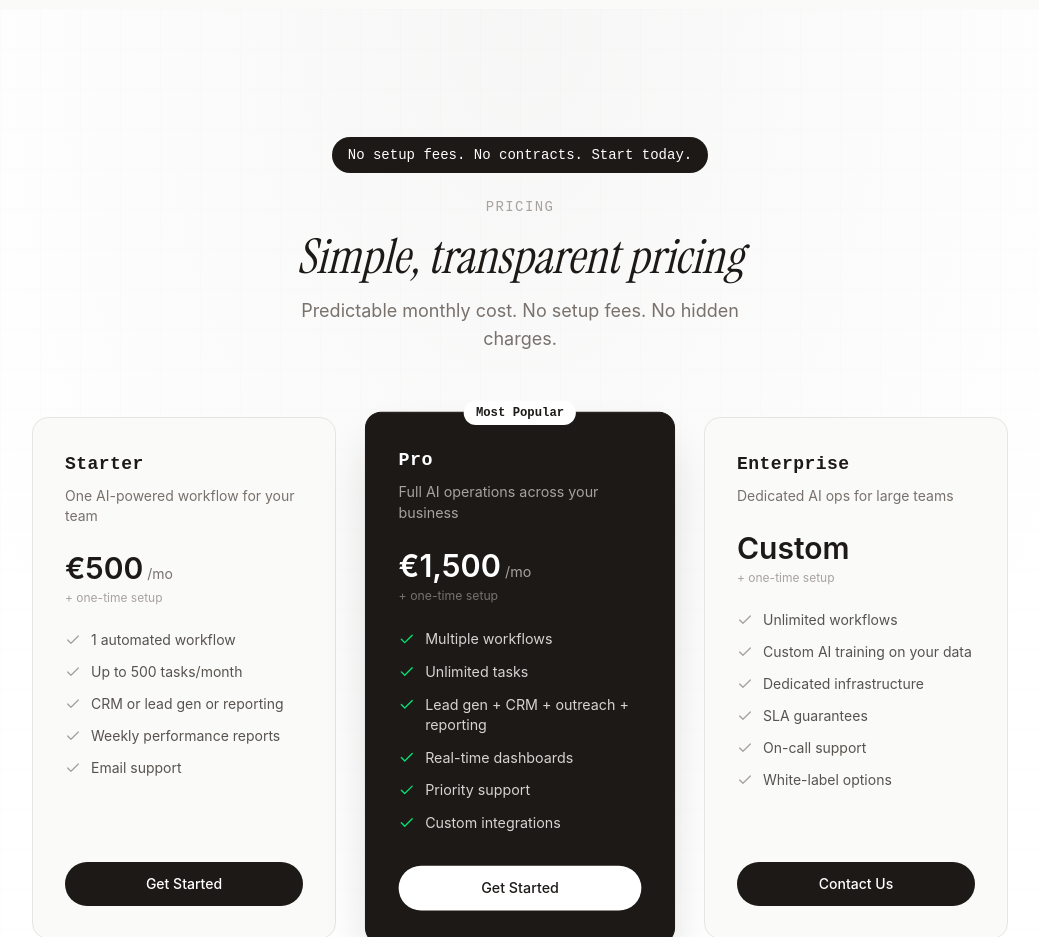
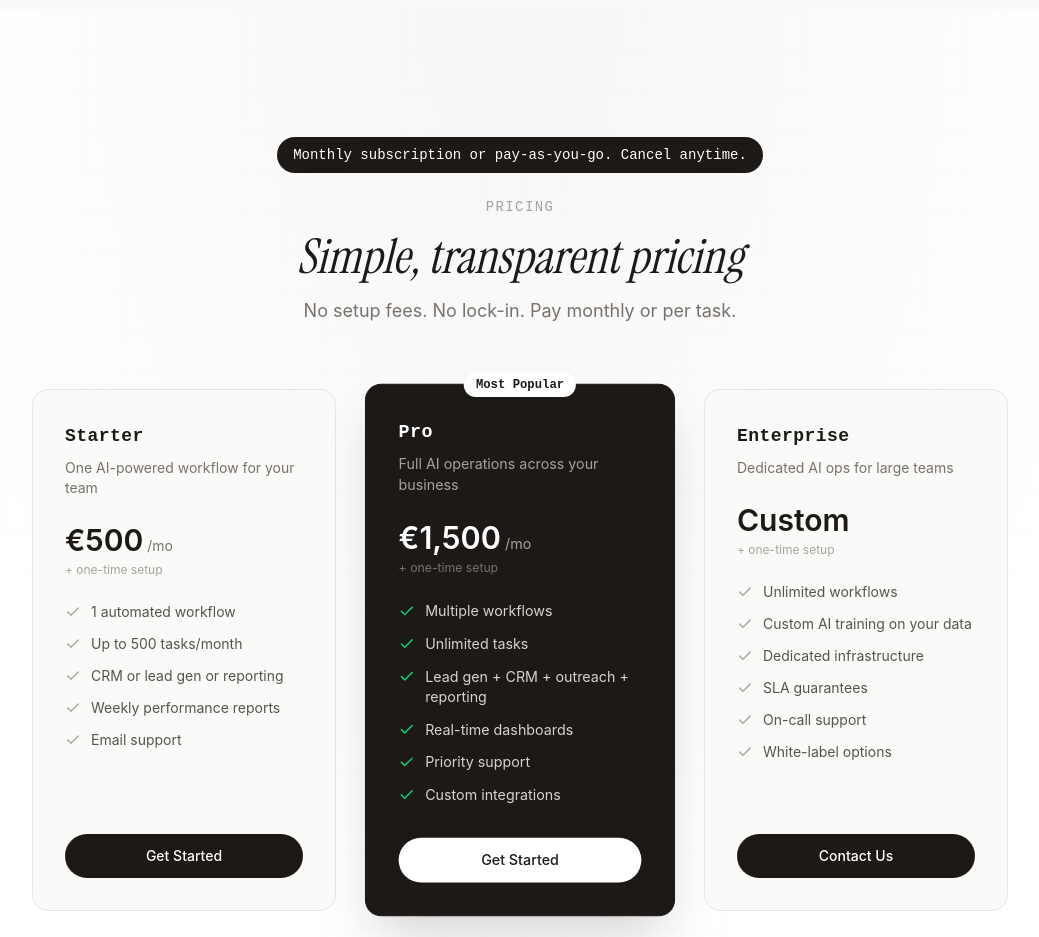
Before and after one commit to Fato07/elav-site, a Next.js app: page / in a window 1280 px wide. Shown: the part 9160-10097 px from the top of the page, without its empty margins (120-1159 px from the left). Built offline with nearby package versions, Linux system fonts and the light colour scheme.

Commit message:
pricing: monthly sub or pay-as-you-go, cancel anytime

```diff
--- a/src/components/pricing.tsx
+++ b/src/components/pricing.tsx
@@ -81,7 +81,7 @@ export default function Pricing() {
           className="text-center mb-6"
         >
           <span className="inline-block px-4 py-2 rounded-full bg-stone-900 text-white text-sm font-[family-name:var(--font-mono)]">
-            No setup fees. No contracts. Start today.
+            Monthly subscription or pay-as-you-go. Cancel anytime.
           </span>
         </motion.div>
 
@@ -99,7 +99,7 @@ export default function Pricing() {
             Simple, transparent pricing
           </h2>
           <p className="text-stone-500 text-lg max-w-md mx-auto">
-            Predictable monthly cost. No setup fees. No hidden charges.
+            No setup fees. No lock-in. Pay monthly or per task.
           </p>
         </motion.div>
 
```
